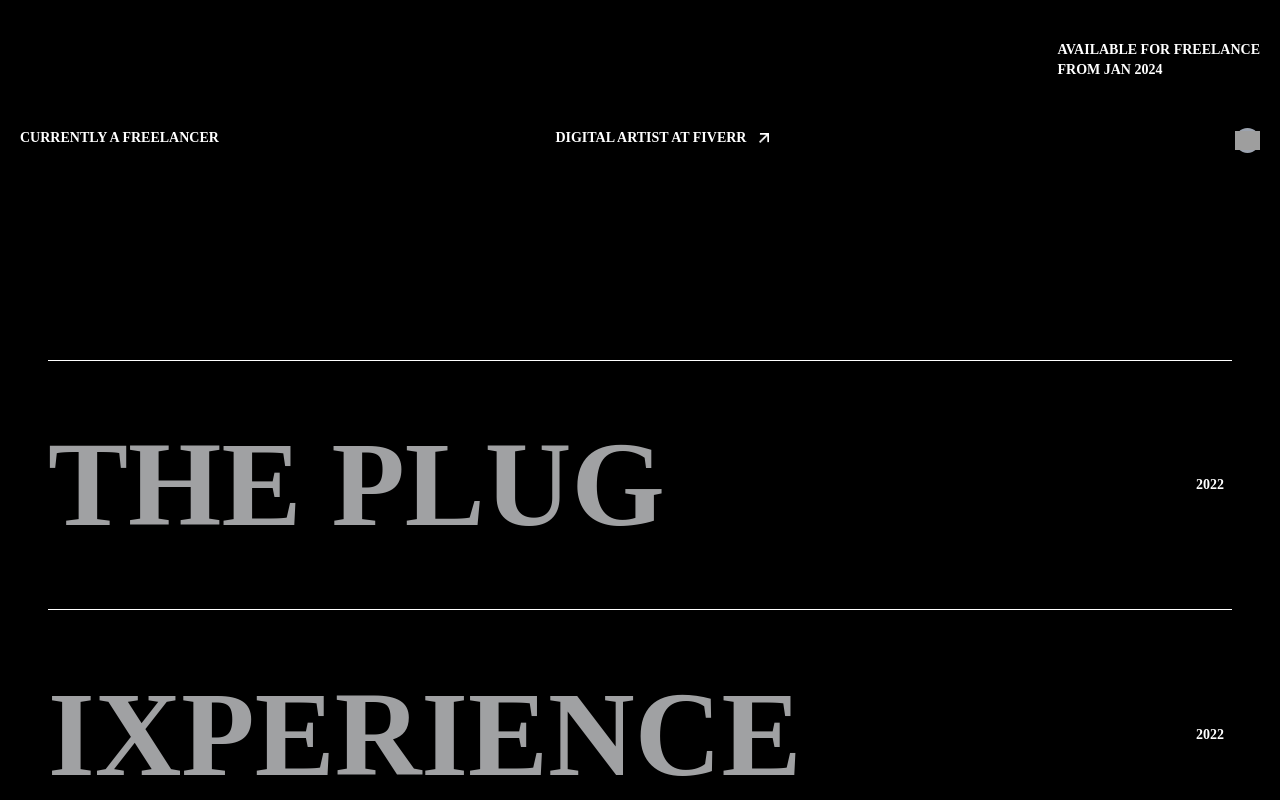
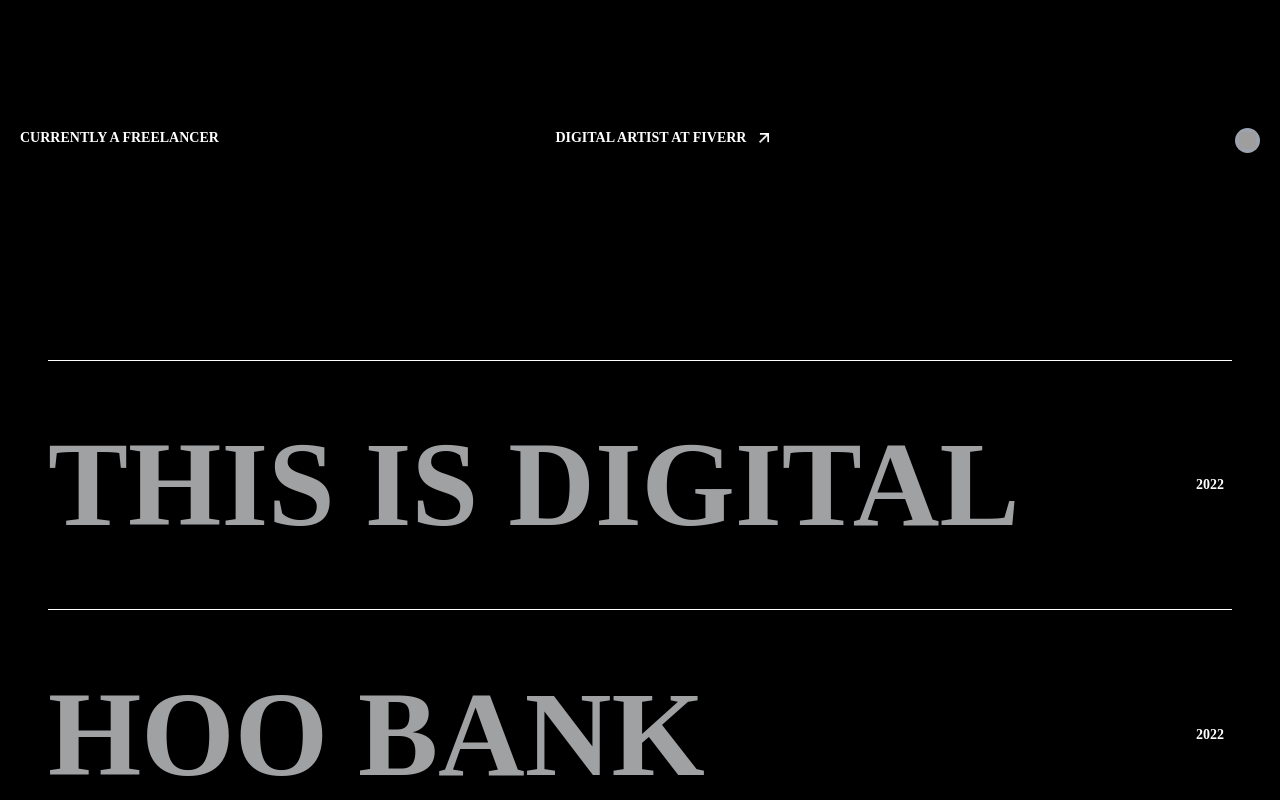
Before and after one commit to bilalmuhammad41/cynthia_ugwu_replica, a React (Vite) app: page / in a window 1280 px wide. Shown: the part 640-1440 px from the top of the page. Built offline with nearby package versions, Linux system fonts and the light colour scheme; grey boxes are pictures that could not be loaded.

Commit message:
Added links to projects and Menu items.

```diff
--- a/src/components/Nav/Nav.jsx
+++ b/src/components/Nav/Nav.jsx
@@ -137,7 +137,7 @@ const Nav = () => {
             <div className='flex gap-4 justify-center items-center'>
               {
                 NavItems.map((item, index)=>(
-                  <li className={` nav-link select-none text-white text-[17px] menu-not-visible`}  key={index}>{item}</li>
+                  <li className={` nav-link select-none text-white text-[17px] menu-not-visible`}  key={index}>{item.title}</li>
                 ))
               }
             </div>
@@ -175,7 +175,7 @@ const Nav = () => {
               {/* Mobile Menu */}
 
 
-      <div className={`max-sm:flex flex-col justify-between absolute hidden w-[100vw] h-[100vh] bg-gray-400 ${ mobileMenuVisible? 'mobile-menu-visible':'mobile-menu-not-visible'} origin-top`}>
+      <div className={`max-sm:flex flex-col justify-between absolute hidden w-[100svw] h-[100svh] bg-gray-400 ${ mobileMenuVisible? 'mobile-menu-visible':'mobile-menu-not-visible'} origin-top`}>
 
           {/* Mobile Nav */}
         <div className='flex w-full h-[80px] border-b-[1px] border-gray-300 items-center justify-between py-5 px-7' >
@@ -207,7 +207,7 @@ const Nav = () => {
               {MobileNavItems.map((item, index)=>(
                   <div className={`w-full h-[55px] mobile-nav-items overflow-hidden cursor-pointer`} key={index}>
                     <li className={`uppercase list-none font-medium mobile-nav-items-text`}>
-                      {item}
+                      {item.title}
                     </li>
                   </div>
               ))}
--- a/src/constants/index.js
+++ b/src/constants/index.js
@@ -1,18 +1,51 @@
 const NavItems = [
-    "the plug",
-    "ixperience",
-    "hudu",
-    "playground",
-    "contact"
+    {
+      title : "this is digital",
+      link : "https://bilalmuhammad41.github.io/this-is-digital-replica/"
+    },
+    {
+      title : "hoo bank",
+      link : "https://bilalmuhammad41.github.io/fintech_website/"
+    },
+    {
+      title : "nike",
+      link : "https://github.com/bilalmuhammad41/Nike-LandingPage"
+    },
+    {
+      title : "my todo",
+      link : "https://bilalmuhammad41.github.io/todo_List/"
+    },
+    {
+      title : "contact",
+      link : "bilalmohammad41@gmail.com"
+    },
 ]
 
 const MobileNavItems = [
-  "home",
-  "the plug",
-  "ixperience",
-  "hudu",
-  "playground",
-  "contact"
+  {
+    title : "home",
+    link : "#home"
+  },
+  {
+    title : "this is digital",
+    link : "https://bilalmuhammad41.github.io/this-is-digital-replica/"
+  },
+  {
+    title : "hoo bank",
+    link : "https://bilalmuhammad41.github.io/fintech_website/"
+  },
+  {
+    title : "nike",
+    link : "https://github.com/bilalmuhammad41/Nike-LandingPage"
+  },
+  {
+    title : "my todo",
+    link : "https://bilalmuhammad41.github.io/todo_List/"
+  },
+  {
+    title : "contact",
+    link : "bilalmohammad41@gmail.com"
+  },
 ]
 export {
   NavItems,
--- a/src/sections/Home/Home.css
+++ b/src/sections/Home/Home.css
@@ -3,7 +3,7 @@
 }
 .not-visible{
   transition: transform 700ms cubic-bezier(.25,1.08,.68,.98);
-  transform: translateY(100%);
+  transform: translateY(200%);
 }
 
 .visible{
--- a/src/sections/Home/Home.jsx
+++ b/src/sections/Home/Home.jsx
@@ -1,18 +1,21 @@
-import React, { useEffect } from 'react'
+import React, { useEffect, useState } from 'react'
 import './Home.css'
 import {arrow_down, arrow_right_up} from '../../assets/'
 
 const Home = () => {
 
+  const [isVisible, setIsVisible] = useState(false)
   useEffect(()=>{
 
-    const elements = document.querySelectorAll('.to-transition')
-    elements.forEach((element)=>{
-       element.classList.add('visible')
+    const timeoutId = setTimeout(() => {
+      setIsVisible(true);
+    }, 10);
 
+    return () => {
+      clearTimeout(timeoutId);
+    };
 
-
-})}, [])
+  }, [])
 
 
   return (
@@ -28,13 +31,13 @@ const Home = () => {
           {/* Main Container */}
           <div className='flex flex-col w-min items-end'>
             <div className='flex-col text-[#a0a1a3] lg:text-[200px] md:text-[150px] sm:text-[100px] ss:text-[90px] text-[50px] text-container'>
-              <span className='hero-text flex items-center font-semibold lg:h-[170px]  md:h-[130px] sm:h-[90px] ss:h-[80px] h-[40px] overflow-hidden '><h1 className='not-visible to-transition'>WEB</h1></span>
+              <span className= {`hero-text flex items-center font-semibold lg:h-[170px]  md:h-[130px] sm:h-[90px] ss:h-[80px] h-[40px] overflow-hidden `}><h1 className={`${isVisible? 'visible' : 'not-visible'} `}>WEB</h1></span>
 
-              <span className='hero-text flex items-center font-semibold lg:h-[170px] md:ml-[170px] md:h-[130px] sm:ml-[120px] sm:h-[90px] ss:ml-[100px] ss:h-[80px] h-[55px] ml-[50px] overflow-hidden'><h1 className='not-visible to-transition'>DEVELOPER</h1></span>
+              <span className={`hero-text flex items-center font-semibold lg:h-[170px] md:ml-[170px] md:h-[130px] sm:ml-[120px] sm:h-[90px] ss:ml-[100px] ss:h-[80px] h-[55px] ml-[50px] overflow-hidden`}><h1 className={`${isVisible? 'visible' : 'not-visible'} `}>DEVELOPER</h1></span>
             </div>
 
             <div className='flex overflow-hidden'>
-              <h2 className='md:text-sm sm:text-[0.7rem] ss:text-[0.7rem] text-[0.6rem] font-semibold -not-visible to-transition'>BASED IN PAKISTAN</h2>
+              <h2 className={`md:text-sm sm:text-[0.7rem] ss:text-[0.7rem] text-[0.6rem] font-semibold ${isVisible? 'visible' : '-not-visible'} `}>BASED IN PAKISTAN</h2>
             </div>
           </div>
         </div>
@@ -46,10 +49,13 @@ const Home = () => {
       </div>
 
       {/* Bottom */}
-      <div className='text-white md:text-sm sm:text-[0.7rem] ss:text-[0.7rem]  text-[0.7rem] font-semibold justify-between flex w-full bottom-0 px-5 pb-1 overflow-hidden'>
-        <h2 className='flex items-center max-xs:w-[5rem] mb-2 left-0 not-visible to-transition delay-[600ms]'>CURRENTLY <br className='hidden max-ss:block' />A FREELANCER</h2>
-        <h2 className='flex items-center max-xs:items-end ml-[-10%] cursor-pointer mb-2 not-visible to-transition delay-[600ms] underline-effect arrow-rotate'>DIGITAL <br className='hidden max-ss:block' /> ARTIST AT FIVERR <img className=' arrow ml-2 md:h-[20px] md:w-[20px] h-[17px] w-[17px]' src={arrow_right_up} alt=""  /></h2>
-         <button className='w-[25px] h-[25px] max-sm:hidden flex justify-center items-center rounded-full bg-gray-400 right-0 not-visible to-transition delay-[600ms] arrow-translate'><img className='arrow-down max-xs:h-[10px] max-xs:w-[10px]' src={arrow_down} alt="" /></button>
+      <div className={`text-white md:text-sm sm:text-[0.7rem] ss:text-[0.7rem]  text-[0.7rem] font-semibold justify-between flex w-full bottom-0 px-5 pb-1 overflow-hidden`}>
+
+        <h2 className={`flex items-center max-xs:w-[5rem] mb-2 left-0 ${isVisible? 'visible' : 'not-visible'} delay-[600ms]`} alt='Current Occupation'>CURRENTLY <br className='hidden max-ss:block' />A FREELANCER</h2>
+
+        <h2 className={`flex items-center max-xs:items-end ml-[-10%] cursor-pointer mb-2 ${isVisible? 'visible' : 'not-visible'} delay-[600ms] underline-effect arrow-rotate`}>DIGITAL <br className='hidden max-ss:block' /> ARTIST AT FIVERR <img className=' arrow ml-2 md:h-[20px] md:w-[20px] h-[17px] w-[17px]' src={arrow_right_up} alt="Fiverr profile"  /></h2>
+
+        <button className={`w-[25px] h-[25px] max-sm:hidden flex justify-center items-center rounded-full bg-gray-400 right-0 ${isVisible? 'visible' : 'not-visible'} delay-[600ms] arrow-translate`}><img className='arrow-down h-[17px] w-[17px] max-xs:h-[10px] max-xs:w-[10px]' src={arrow_down} alt="scroll-down" /></button>
       </div>
 
 
--- a/src/sections/Projects/Projects.css
+++ b/src/sections/Projects/Projects.css
@@ -0,0 +1,8 @@
+.project{
+  transition: all 600ms cubic-bezier(.25,1.08,.68,.98);
+}
+
+.project:hover{
+  transform: translateX(5%);
+  color: #626262
+}
--- a/src/sections/Projects/Projects.jsx
+++ b/src/sections/Projects/Projects.jsx
@@ -1,20 +1,28 @@
 import React from 'react'
 import {NavItems} from '../../constants'
+import './projects.css'
 
 const Projects = () => {
   return (
-    <section className='w-full md:py-[15vh] sm:py-[10vh] ss:py-[10vh] xs:py-[7vh] bg-black xl:max-w-[1700px] md:px-12 sm:px-10 ss:px-6 px-5 '>
+    <section className='w-full md:py-[15svh] sm:py-[10svh] ss:py-[10svh] xs:py-[7svh] bg-black xl:max-w-[1700px] md:px-12 sm:px-10 ss:px-6 px-5 '>
       <div className='flex flex-col'>
 
         {/* Project Div */}
 
-        {NavItems.filter(item=> !['playground', 'contact'].includes(item)).map((item, index)=>(
-          <div className= {`flex md:h-[250px] sm:h-[150px] ss:h-[120px] h-[90px] text-container border-white ${index == 0 ? 'border-t-[1px]':''} border-b-[1px] leading-none items-center cursor-pointer`} key={index}>
+        {NavItems.filter(item => !['scents', 'contact', 'my todo'].includes(item.title)).map((item, index)=>(
+         <a
+         href={item.link}  // Replace 'item.link' with the actual link you want to open
+         target="_blank"   // Optional: Opens the link in a new tab
+         rel="noopener noreferrer"  // Recommended for security reasons when using target="_blank"
+         key={index}
+       >
+         <div className={`flex md:h-[250px] sm:h-[150px] ss:h-[120px] h-[90px] text-container border-white ${index === 0 ? 'border-t-[1px]':''} border-b-[1px] leading-none items-center cursor-pointer`}>
 
-            {/* Project Title and Year */}
-            <h1 className='flex-1 text-[#a0a1a3] uppercase font-semibold md:text-[120px] sm:text-[80px] ss:text-[70px] text-[50px] text-container '>{item}</h1>
-            <h3 className='text-white pr-2 font-semibold md:text-sm text-[0.7rem]' >{index === 0? '2022':''}{index === 1? '2022':''}{index === 2? '2021':''}</h3>
-          </div>
+           {/* Project Title and Year */}
+           <h1 className='flex-1 text-[#a0a1a3] uppercase font-semibold md:text-[120px] sm:text-[80px] ss:text-[70px] text-[50px] text-container project'>{item.title}</h1>
+           <h3 className='text-white pr-2 font-semibold md:text-sm text-[0.7rem]'>{index === 0 ? '2022' : ''}{index === 1 ? '2022' : ''}{index === 2 ? '2021' : ''}</h3>
+         </div>
+       </a>
         ))}
       </div>
     </section>
```
